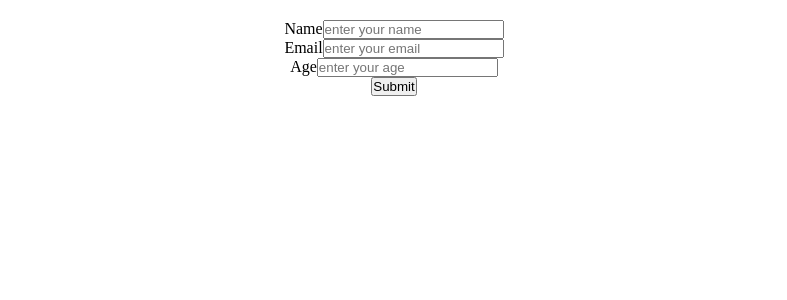
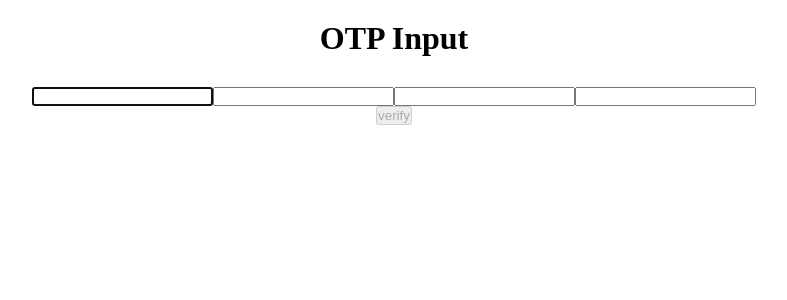
Before and after one commit to priyapop/React-mini-projects, a React (Vite) app: page / in a window 1280 px wide. Shown: the top 300 px of the page, without its empty margins (246-1033 px from the left). Built offline with nearby package versions, Linux system fonts and the light colour scheme.

Commit message:
otp input

```diff
--- a/src/App.jsx
+++ b/src/App.jsx
@@ -11,6 +11,7 @@ import RandomQuoteGenerator from "./components/random-quote-generator";
 import ButtonRippleEffect from "./components/button-ripple-effect";
 import DragAndDropFeature from "./components/drag-and-drop";
 import FormValidation from "./components/form-validation";
+import OtpInput from "./components/otp-input";
 function App() {
   return (
     <>
@@ -25,7 +26,8 @@ function App() {
         {/* <RandomQuoteGenerator/> */}
         {/* <ButtonRippleEffect /> */}
         {/* <DragAndDropFeature /> */}
-        <FormValidation />
+        {/* <FormValidation /> */}
+        <OtpInput />
       </div>
     </>
   );
--- /dev/null
+++ b/src/components/otp-input/index.jsx
@@ -0,0 +1,57 @@
+import { useEffect, useRef, useState } from "react";
+
+function OtpInput() {
+  const OTP_LENGTH = 4;
+  const [otp, setOtp] = useState(Array(OTP_LENGTH).fill(""));
+  const inputRefs = useRef([]);
+
+  useEffect(() => {
+    inputRefs.current = inputRefs.current.slice(0, OTP_LENGTH);
+  }, []);
+
+  const handleOtpChange = (getCurrentInputIndex, getCurrentInputValue) => {
+    if (getCurrentInputValue.length > 1) {
+      getCurrentInputValue = getCurrentInputValue.slice(-1);
+    }
+    const newOtp = [...otp];
+    newOtp[getCurrentInputIndex] = getCurrentInputValue;
+    setOtp(newOtp);
+
+    if (getCurrentInputValue && getCurrentInputIndex < OTP_LENGTH - 1) {
+      inputRefs.current[getCurrentInputIndex + 1]?.focus();
+    }
+  };
+
+  const handleKeyDown = (event, index) => {
+    console.log(event.key);
+
+    if (event.key === "Backspace" && !otp[index] && index > 0) {
+      inputRefs.current[index - 1]?.focus();
+    }
+  };
+
+  return (
+    <div>
+      <h1>OTP Input</h1>
+      <div>
+        {otp.map((digit, index) => (
+          <input
+            key={index}
+            type="text"
+            inputMode="numeric"
+            maxLength={1}
+            value={digit}
+            onChange={(event) => handleOtpChange(index, event.target.value)}
+            onKeyDown={(event) => handleKeyDown(event, index)}
+            autoFocus={index === 0}
+            ref={(el) => {
+              inputRefs.current[index] = el;
+            }}
+          />
+        ))}
+      </div>
+      <button disabled={otp.some((digit) => digit === "")}>verify</button>
+    </div>
+  );
+}
+export default OtpInput;
```
